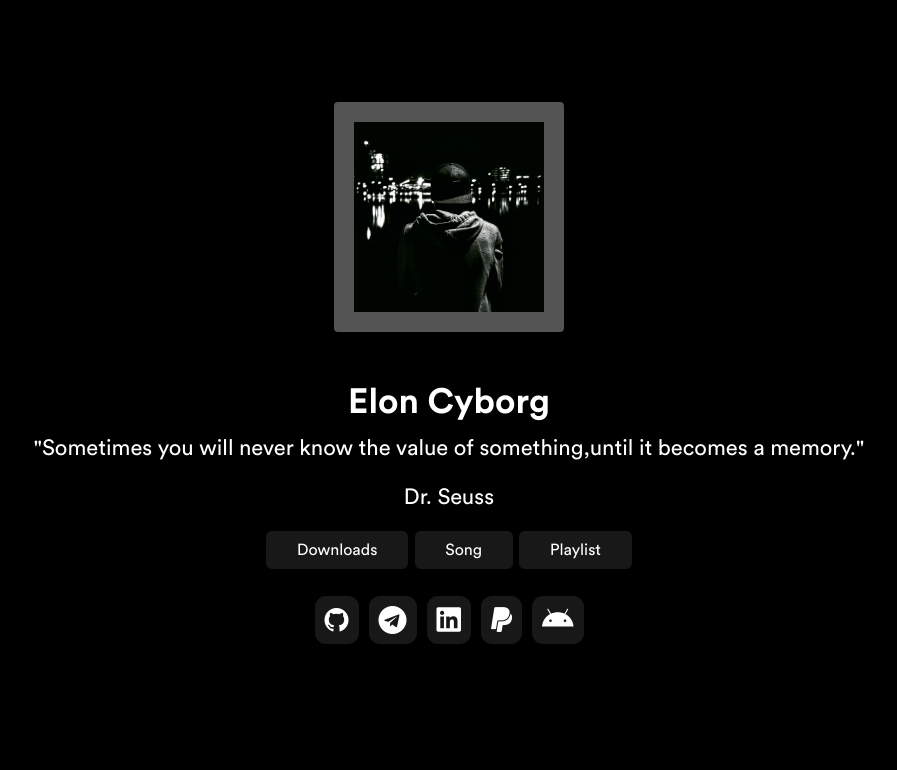
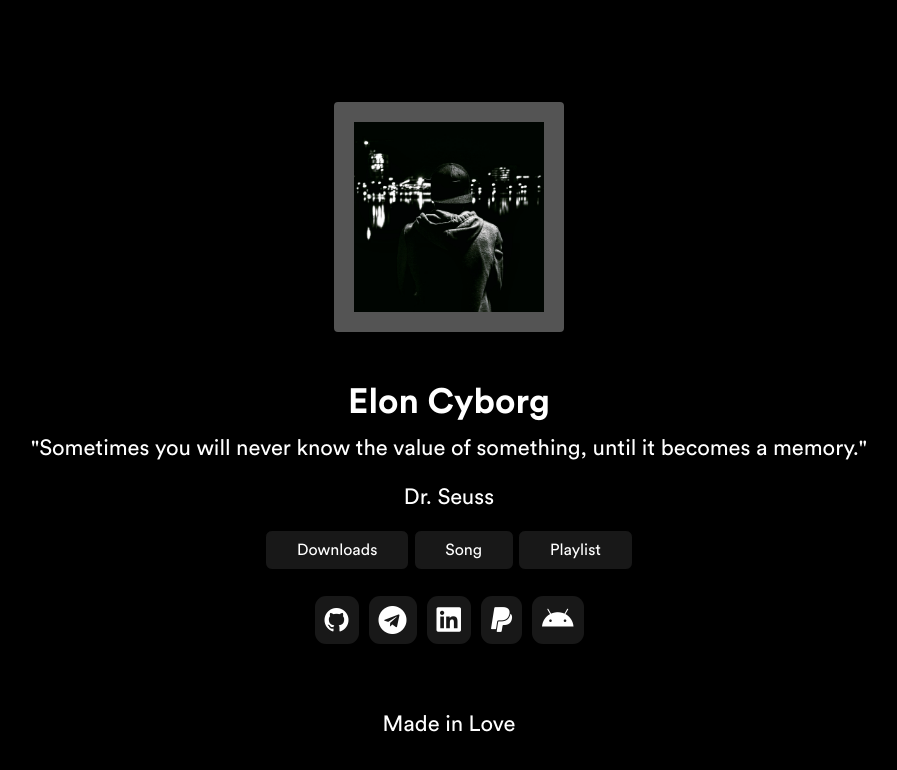
Before and after one commit to cyberelon/cyberelon.github.io, a plain HTML site: page index.html in a window 1280 px wide. Shown: the whole page, without its empty margins (191-1088 px from the left). Drawn offline with nearby package versions, Linux system fonts and the light colour scheme.

Commit message:
Update index.html

```diff
--- a/index.html
+++ b/index.html
@@ -30,7 +30,7 @@ document.getElementById("quote").style.textAlign = "center";
 </script>
             <h1 style="margin-top: 50px;color: #ffffff;font-family: Conv_std;font-size: 35px;">Elon Cyborg<br></h1>
             <div style="margin-right: 10%;margin-left: 10%;">
-                <p class="lead text-center" id="quote" style="color: #ffffff;font-family: Conv_std-book;font-size: 22px;">"Sometimes you will never know the value of something,until it becomes a memory."<br></p>
+                <p class="lead text-center" id="quote" style="color: #ffffff;font-family: Conv_std-book;font-size: 22px;">"Sometimes you will never know the value of something, until it becomes a memory."<br></p>
                 <p class="text-center" style="color: #ffffff;font-family: Conv_std-book;font-size: 22px;text-align-last: center;">Dr. Seuss<br></p>
                 <div style="margin-bottom: 21px;">
                     <!-- Start: delclass_button --><a class="btn text-capitalize shadow-none" role="button" style="color: #ffffff;background: #181818;border-color: #000000;border-radius: 7px;font-family: Conv_std-book;padding-top: 7px;padding-bottom: 7px;padding-right: 3%;padding-left: 3%;margin-bottom: 5px;" href="https://t.me/elonsmod" onmouseover="bigImg(this)" onmouseout="normalImg(this)">Downloads</a>
@@ -51,7 +51,8 @@ setTimeout(function()
 x.style.color = "#ffffff"; }, 110);
 }
 </script>
-<style>
+            <div style="margin-right: 10%;margin-left: 10%;">
+                 <p class="lead text-center" id="quote" style="color: #ffffff;font-family: Conv_std-book;font-size: 22px;">Made in Love<br></p>
 </style>
     <script src="assets/js/jquery.min.js?h=89312d34339dcd686309fe284b3f226f"></script>
     <script src="assets/bootstrap/js/bootstrap.min.js?h=03ab36d1dde930b7d44a712f19075641"></script>
```
